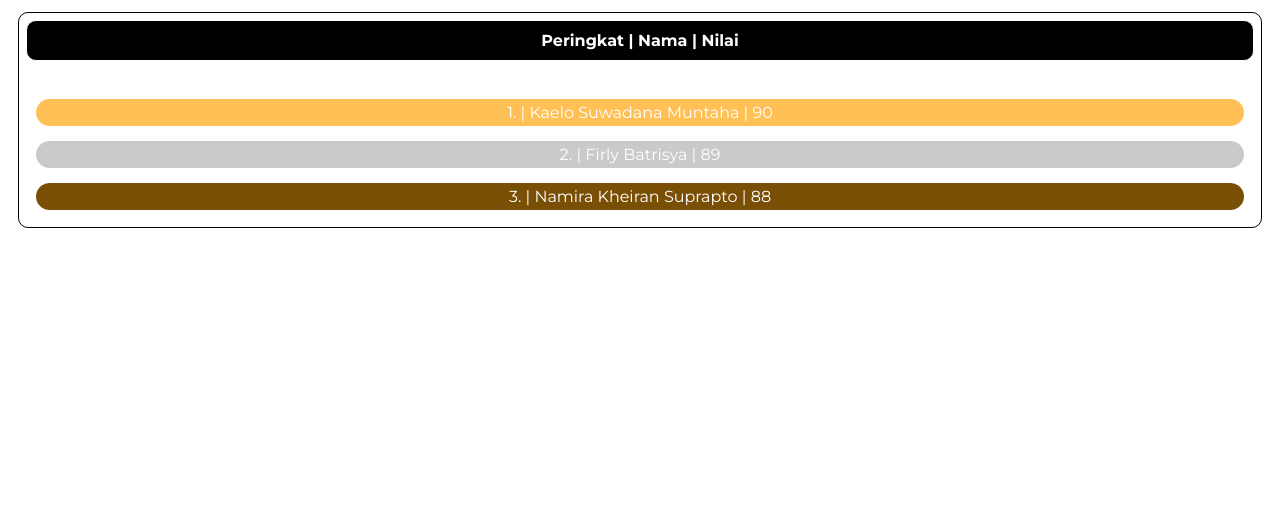
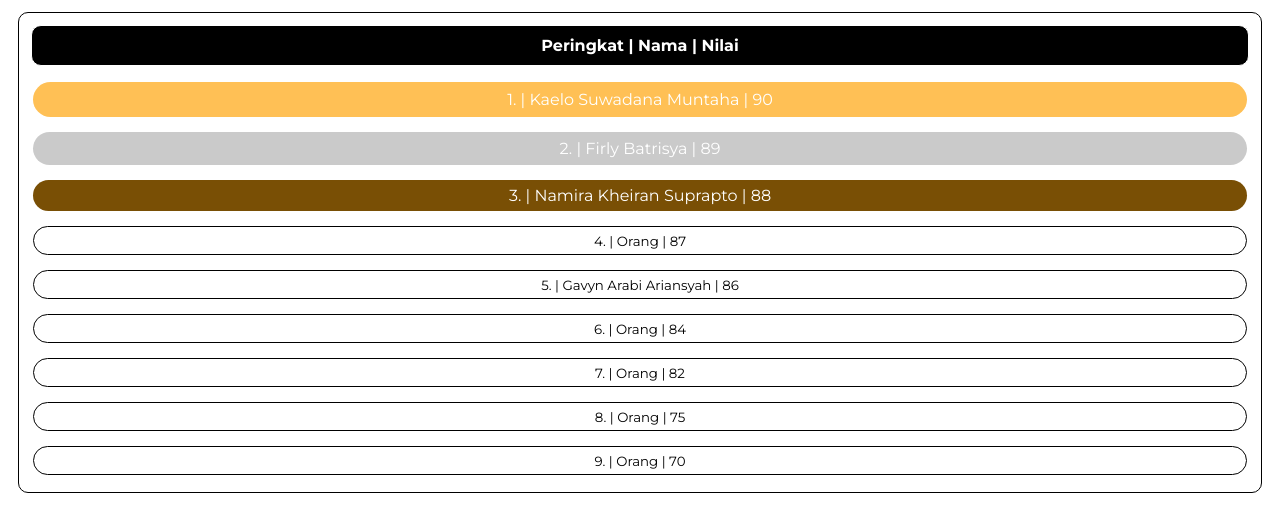
Before and after one commit to KaeloPlay/LearningJS-HTML-CSS, a plain HTML site: page index.html in a window 1280 px wide. Shown: the part 70-602 px from the top of the page. Drawn offline with Linux system fonts and the light colour scheme; a web font is replaced by a local one.

Commit message:
Add files via upload

```diff
--- a/index.html
+++ b/index.html
@@ -2,13 +2,13 @@
 <html>
 <body>
 
-<div class="elements">
+<div class="elements" id="elements">
 <div class="head">
 
 <p id="title">Ranking Siswa</p>
 
 </div>
-<div class="body", id="outputContainer">
+<div class="body" id="outputContainer">
 <p style=
 "background-color: black;
  color: white;
@@ -16,8 +16,7 @@
  border-radius: 10px;
  text-align: center;
  font-weight: bold;
- margin: 5px;
- margin-bottom: 8px;
+ margin: 10px 10px 5px;
  padding: 10px;
  padding-bottom: 10px;">
  Peringkat   |   Nama   |   Nilai
--- a/script.js
+++ b/script.js
@@ -9,39 +9,38 @@ const list = [
 { nama: "Orang", nilai: 82 },
 { nama: "Orang", nilai: 70 },
 ];
-const lbOutputOri = document.getElementById("lbOutput");
-const parent = document.getElementById("outputContainer");
 
-window.onload = function () {
-	showLeaderboard(list);
-}
+const lbOutputOri = document.querySelector("#lbOutput");
+const parent = document.querySelector("#outputContainer");
+
+showLeaderboard(list)
 
 function showLeaderboard(data) {
 	data.sort((a, b) => b.nilai - a.nilai);
 
 	let result;
-	let result1 = " ";
 	let i1 = 0;
 	for (let i = 0; i < data.length; i++) {
-		i1++;
+		const rank = i + 1;
+		const lbOutputClone = lbOutputOri.cloneNode(false);
+		parent.appendChild(lbOutputClone);
+		lbOutputClone.removeAttribute("id");
 
 		if (i < 3) {
-			result = `${i1}.  |  ${data[i].nama}  |  ${data[i].nilai}`;
-
-			const lbOutputClone = lbOutputOri.cloneNode(false);
-			parent.appendChild(lbOutputClone)
+			result = `${rank}.  |  ${data[i].nama}  |  ${data[i].nilai}`;
 
 			lbOutputClone.innerHTML = result;
+			lbOutputClone.classList.add("rank" + rank);
 
-			if (i1 == 1) {
-				lbOutputClone.style.backgroundColor = "#ffc055";
-			}
-			if (i1 == 2) {
-				lbOutputClone.style.backgroundColor = "#cacaca";
-			}
-			if (i1 == 3) {
-				lbOutputClone.style.backgroundColor = "#794f05";
-			}
-		}
-	}
+		} else {
+			result = `<small>${rank}.  |  ${data[i].nama}  |  ${data[i].nilai}</small>`;
+
+			lbOutputClone.innerHTML = result;
+			lbOutputClone.classList.add("other-rank");
+		};
+	};
+};
+
+window.onload = () => {
+	document.querySelector(".elements").style.opacity = 1;
 }
--- a/style.css
+++ b/style.css
@@ -5,7 +5,6 @@
   font-family: "Montserrat", sans-serif;
   font-weight: 400;
   font-style: normal;
-  opacity: 1;
   padding: 2px;
   margin: 10px;
   border: 1px solid black;
@@ -15,8 +14,8 @@
   font-family: "Fredoka", sans-serif;
 }
 .elements {
-	opacity: 1;
-	transition: opacity 0.3s ease;
+	opacity: 0;
+	transition: opacity 0.5s ease;
 }
 
 #title {
@@ -27,10 +26,32 @@
 	text-align: center;
 }
 
-#lbOutput {
+.rank1 {
 	color: white;
+	background-color: #ffc055;
+	padding: 8px;
+}
+.rank2 {
+	color: white;
+	background-color: #cacaca;
+	padding: 7px;
+}
+.rank3 {
+	color: white;
+	background-color: #794f05;
+	padding: 6px;
+}
+.other-rank {
+	color: black;
+	background-color: white;
+	border: 1px solid black;
 	padding: 4px;
-	background-color: white;
+}
+
+.rank1, .rank2, .rank3, .other-rank {
+	opacity: 1;
+	transition: opacity 0.5s ease;
 	text-align: center;
 	border-radius: 30px;
-	margin: 15px;
+	margin: 0px 12px 15px;
+}
```
